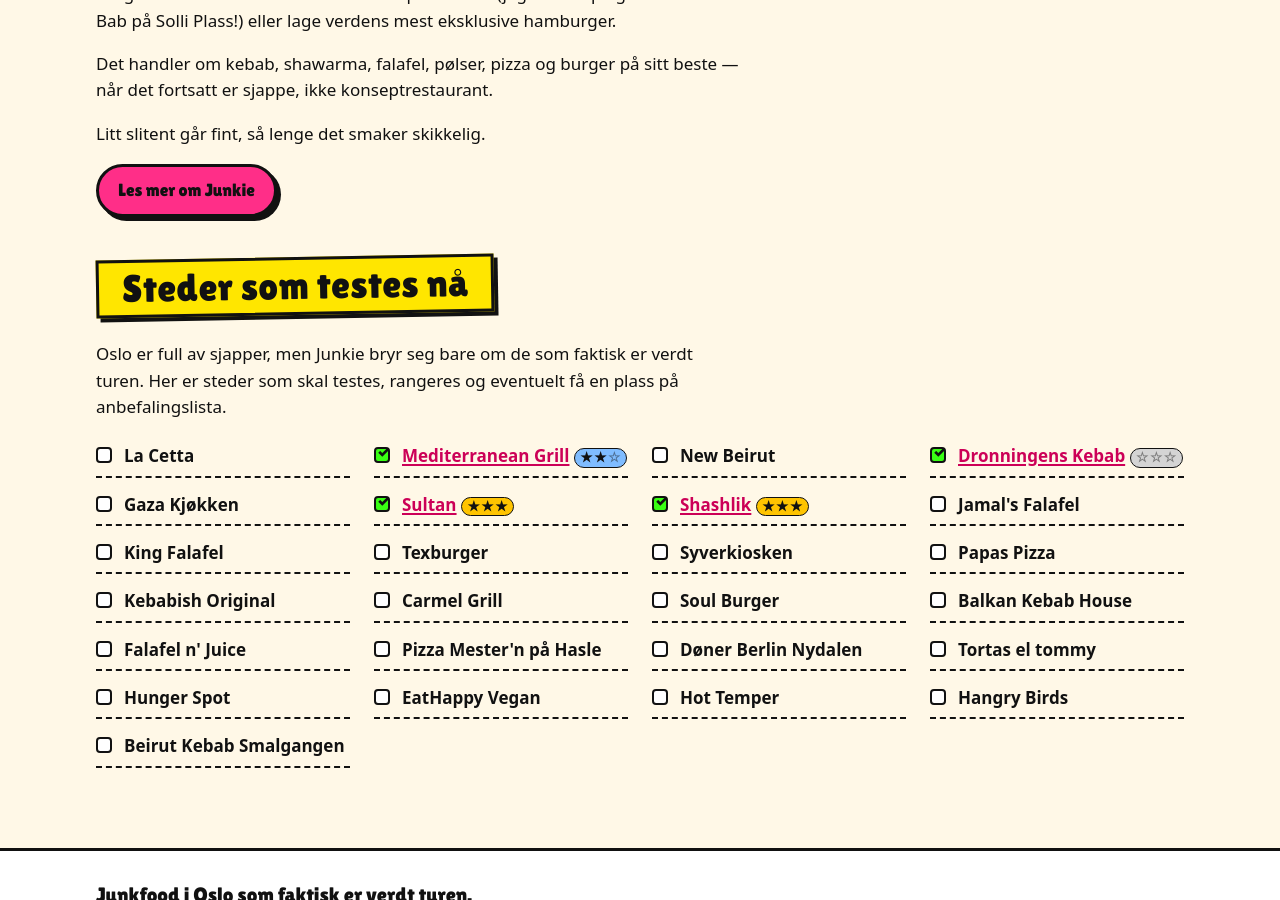
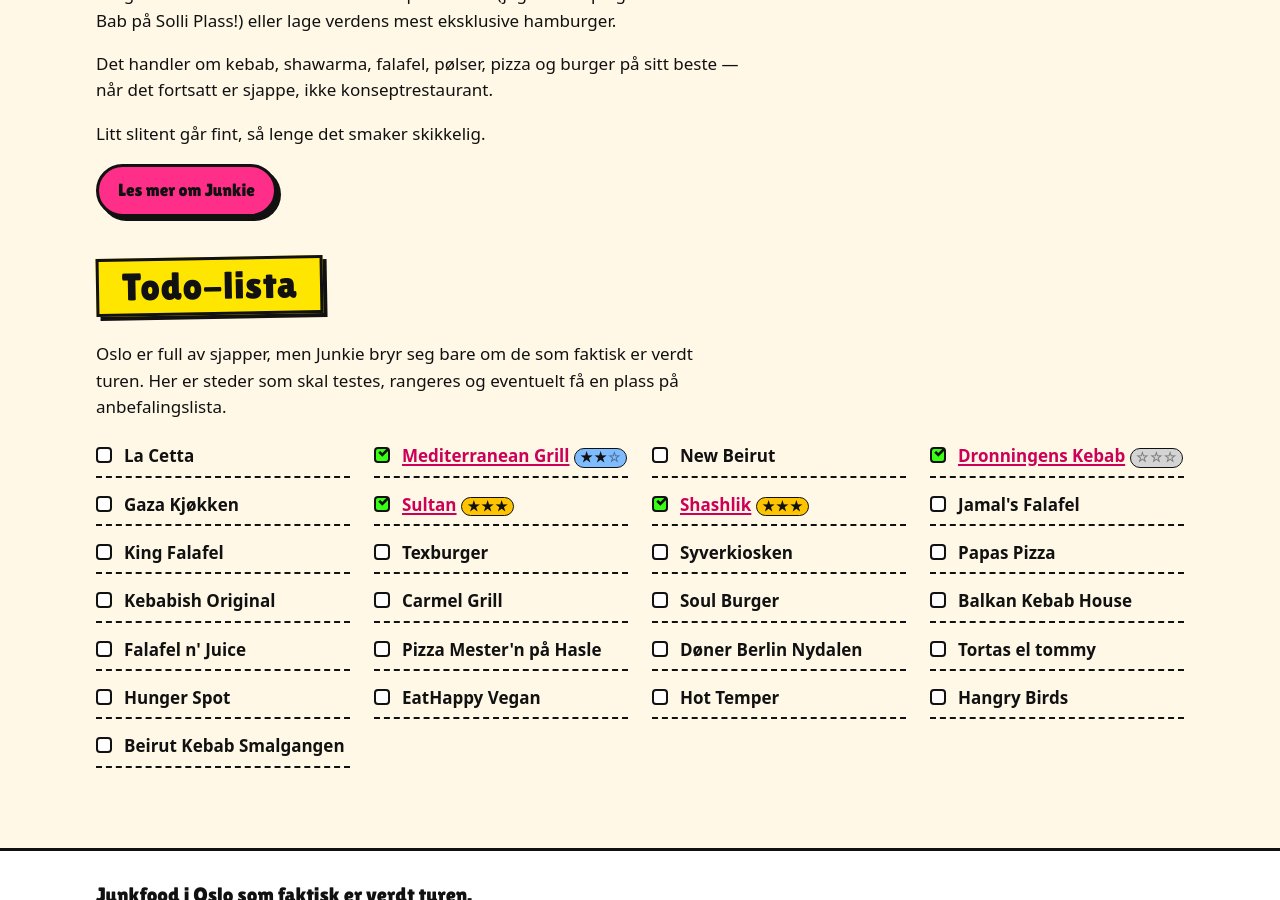
Before and after one commit to kvasbo/junkie, a Jekyll site: the page built from index.html, in a window 1280 px wide and 900 px high, scrolled down 2759 px. Built offline with Jekyll 4.4.1, drawn with Linux system fonts in a browser that asks for light colours.

Commit message:
Update testes.yml

```diff
--- a/_data/testes.yml
+++ b/_data/testes.yml
@@ -1,7 +1,7 @@
 # «Steder som testes nå» – arbeidslista på forsiden.
 # Fjern et sted herfra når anmeldelsen er publisert (eller la det stå;
 # steder som har fått en publisert anmeldelse lenkes automatisk).
-title: Steder som testes nå
+title: Todo-lista
 intro: >-
   Oslo er full av sjapper, men Junkie bryr seg bare om de som faktisk er verdt turen.
   Her er steder som skal testes, rangeres og eventuelt få en plass på anbefalingslista.
```
